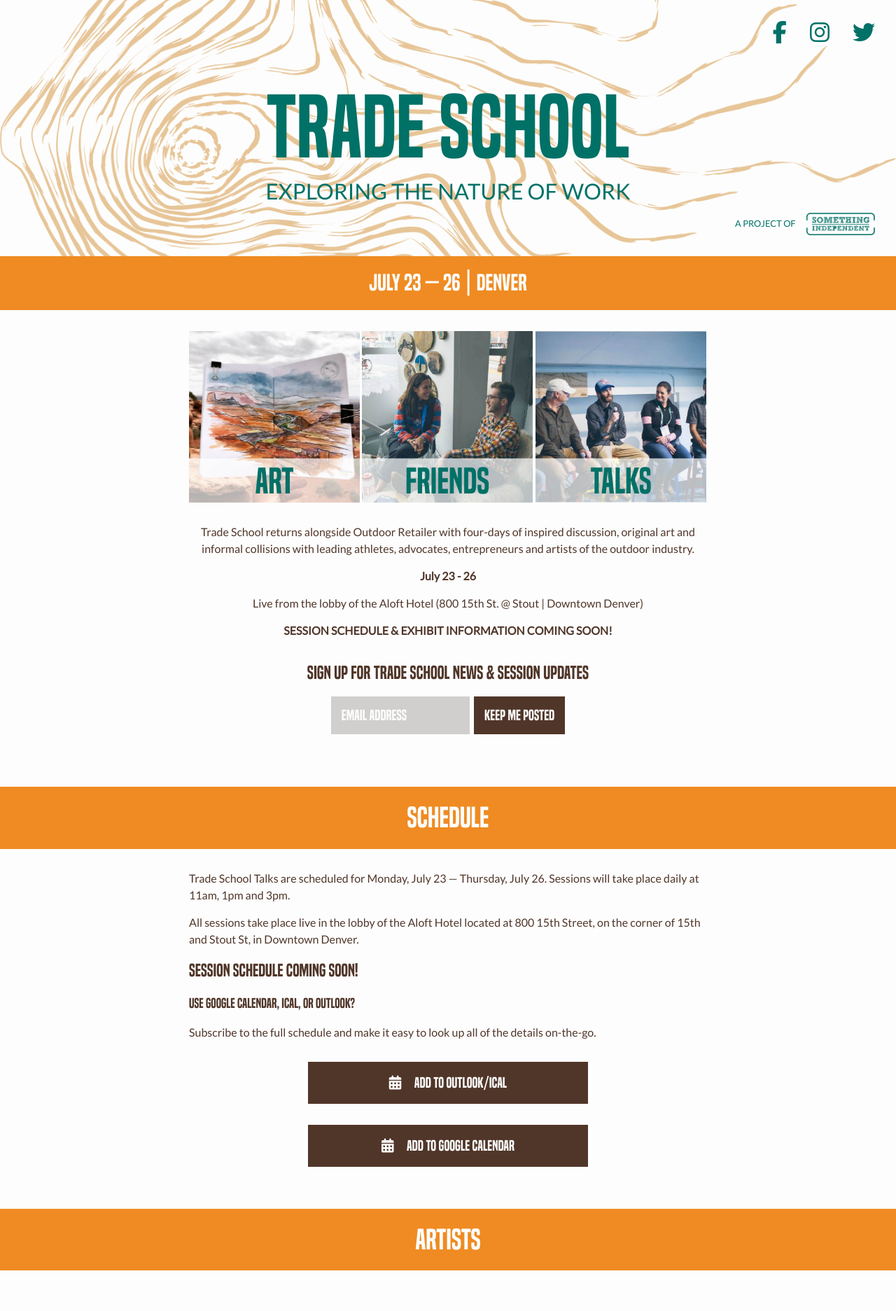
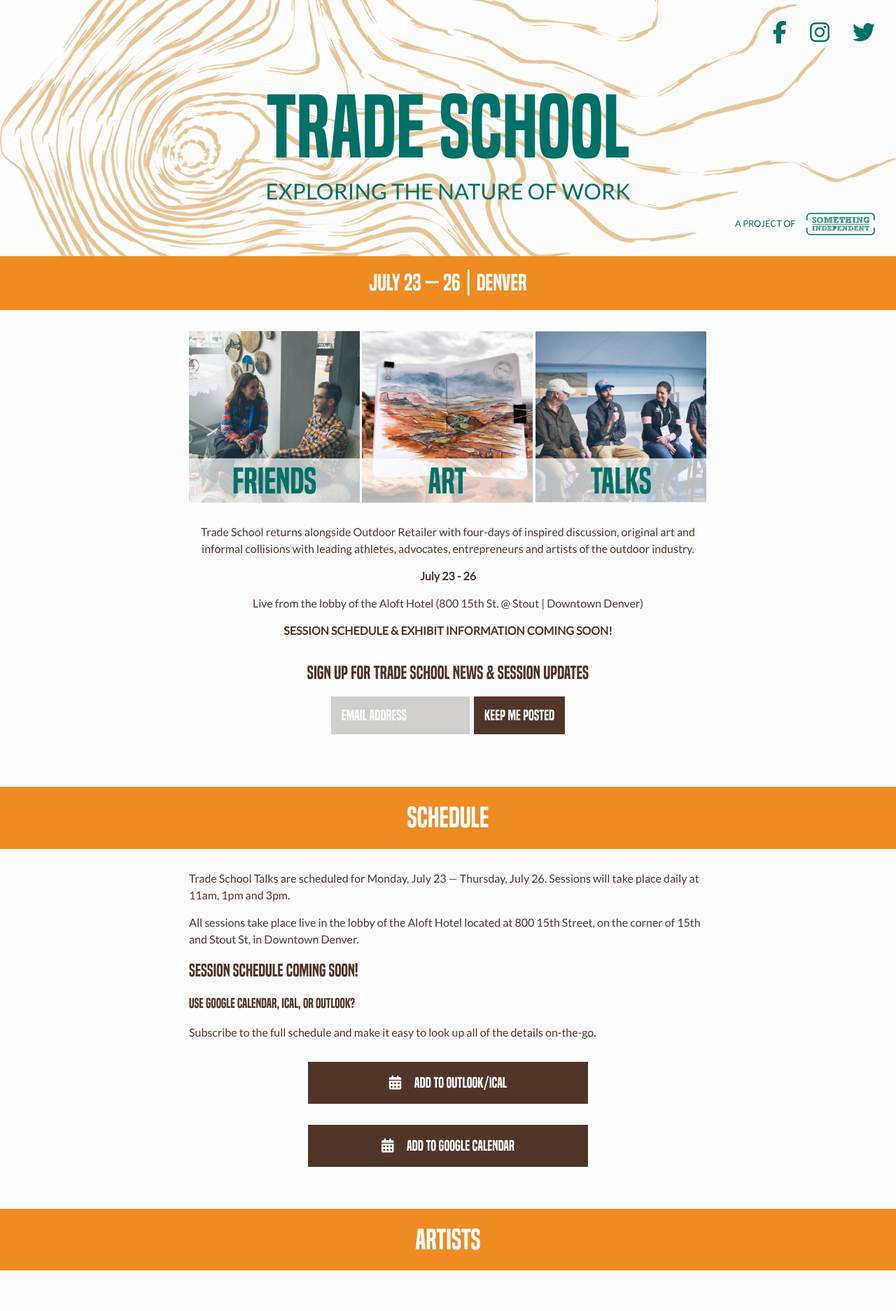
Before and after one commit to somethingindependent/tradeschool, a Jekyll site: the page built from index.html, in a window 1280 px wide. Shown: the top 1873 px of the page at 70% size. Built offline with Jekyll 4.4.1, drawn with Linux system fonts in a browser that asks for light colours; nearby versions of some CDN libraries; grey boxes are pictures that could not be loaded.

Commit message:
Flip order of art/friends chiclets

```diff
--- a/_includes/intro-images.html
+++ b/_includes/intro-images.html
@@ -1,5 +1,5 @@
 <div class="intro-images-container">
+  <img src="{{ "/assets/thumbnails-friends.jpg" | relative_url }}" alt="FRIENDS" />
   <img src="{{ "/assets/thumbnails-art.jpg" | relative_url }}" alt="ART" />
-  <img src="{{ "/assets/thumbnails-friends.jpg" | relative_url }}" alt="FRIENDS" />
   <img src="{{ "/assets/thumbnails-talks.jpg" | relative_url }}" alt="TALKS" />
 </div>
```
